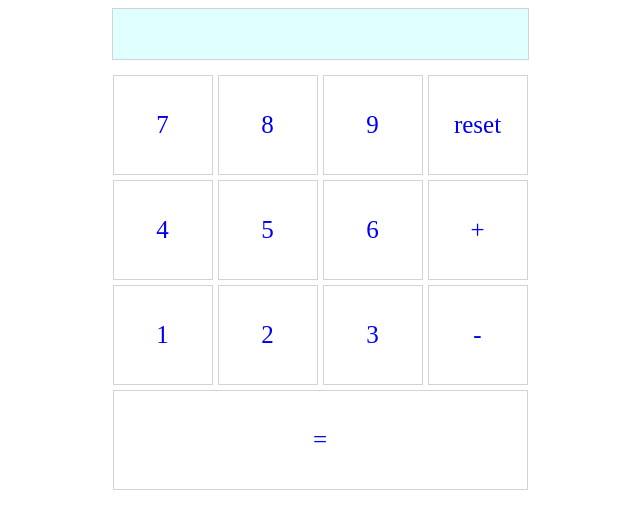
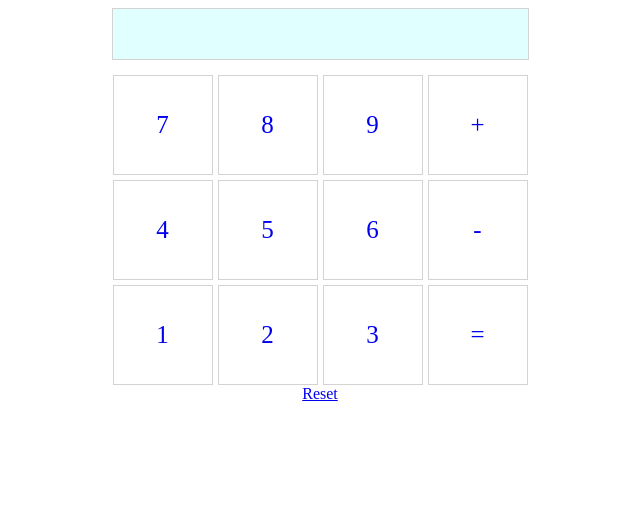
Before and after one commit to ErlensGadzans/calculator, a PHP site: page / in a window 1280 px wide. Shown: the top 529 px of the page, without its empty margins (320-960 px from the left). Run offline with PHP 8.4, Linux system fonts and the light colour scheme.

Commit message:
Replaced reset button

```diff
--- a/calculator.php
+++ b/calculator.php
@@ -49,6 +49,7 @@ if (isset($_GET["btn"]) && is_string($_GET["btn"])) {
             break;
         case "+":
         case "-":
+        case "x":
             if ($data['number2'] === '') {
                 if ($data['number1'] === '') {
                     $btn = '';
@@ -67,8 +68,6 @@ if (isset($_GET["btn"]) && is_string($_GET["btn"])) {
             }
             saveData($data);
             break;
-
-
         case "=":
             if ($data["number2"] != "") {
                 $result = getResult($data["number1"], $data["number2"], $data["operator"]);
@@ -82,6 +81,11 @@ if (isset($_GET["btn"]) && is_string($_GET["btn"])) {
                 $btn = "";
             }
             break;
+            // case 'reset':
+            //     echo '<script>function() {
+            //         window.location.href="http://erlens.me";
+            //       };</script>';
+            //     break;
     }
     $result = $result . $btn;
 } else {
@@ -112,5 +116,7 @@ function getResult($number1, $number2, $operator)
             return $number1 + $number2;
         case '-':
             return $number1 - $number2;
+        case 'x':
+            return $number1 * $number2;
     }
 }
--- a/data.json
+++ b/data.json
@@ -1 +1 @@
-{"number1":6,"number2":"","operator":"+"}
+{"number1":"","number2":"","operator":""}
--- a/index.php
+++ b/index.php
@@ -16,25 +16,23 @@
     <div class="result"><?= $result ?></div>
     <div class="calc_grid">
 
-        <?php $values = [7, 8, 9, "reset", 4, 5, 6, "+",  1, 2, 3, "-"];
+        <?php $values = [7, 8, 9, "+", 4, 5, 6, "-",  1, 2, 3, "="];
+
+
 
         foreach ($values as $value) {
+
         ?> <a href="?<?= http_build_query(["btn" => $value, "result" => $result]); ?>"><?= $value; ?></a>
 
 
         <?php
         }
+
         ?>
     </div>
 
-
-    <div class="btn_result">
-        <?php $equal = "=";
-        ?>
-        <a href="?<?= http_build_query(["btn" => $equal, "result" => $result]); ?>"><?= $equal; ?></a>
-        <?php
-        ?>
-
+    <div class="reset_btn">
+        <a href="?reset=true">Reset</a>
     </div>
 
 </body>
--- a/style.css
+++ b/style.css
@@ -15,8 +15,7 @@ margin-top: 15px;
 grid-gap: 5px;
 }
 
-.calc_grid a,
-.btn_result a{
+.calc_grid a{
     display:flex;
     align-items: center;
     justify-content: center;
@@ -26,10 +25,7 @@ grid-gap: 5px;
 
 }
 
-.btn_result{
-    display:grid;
-    grid-template: repeat(1, 100px)/ repeat(1, 415px);
+.reset_btn{
+    display:flex;
     justify-content: center;
-    margin-top: 5px;
-    grid-gap: 5px;
 }
```
